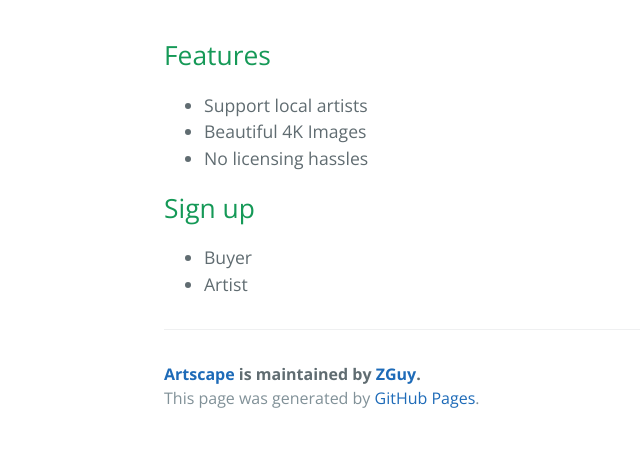
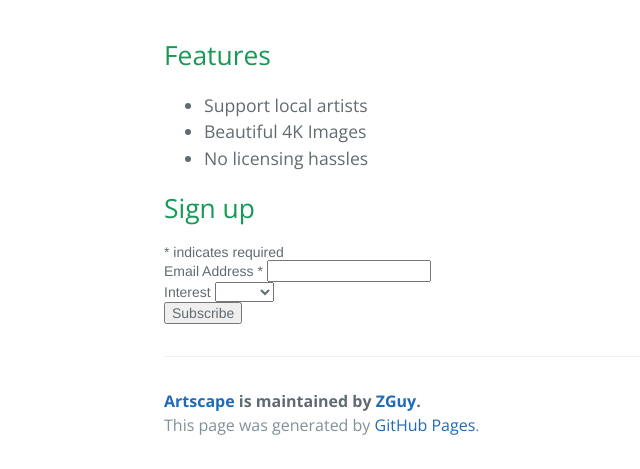
Before and after one commit to zguys/Artscape, a Jekyll site: the page built from index.markdown, in a window 1280 px wide. Shown: the part 962-1431 px from the top of the page, without its empty margins (60-700 px from the left). Built offline with Jekyll 4.4.1, drawn with Linux system fonts in a browser that asks for light colours; comment, search, counter and statistics services are not loaded; before the commit the page ends 1404 px from its top, so only the background shows below that.

Commit message:
Add sign up form with mail chimp

```diff
--- a/_includes/head.html
+++ b/_includes/head.html
@@ -3,6 +3,16 @@
   <title>{{ site.title }}</title>
   <meta name="viewport" content="width=device-width, initial-scale=1">
   <meta name="theme-color" content="#157878">
+
+  <!-- Start Mail Chimp -->
+  <link href="//cdn-images.mailchimp.com/embedcode/classic-10_7.css" rel="stylesheet" type="text/css">
+  <style type="text/css">
+    #mc_embed_signup{background:#fff; clear:left; font:14px Helvetica,Arial,sans-serif; }
+    /* Add your own Mailchimp form style overrides in your site stylesheet or in this style block.
+       We recommend moving this block and the preceding CSS link to the HEAD of your HTML file. */
+  </style>
+  <!-- End Mail Chimp -->
+
   <link rel="stylesheet" href="{{ site.baseurl }}/css/normalize.css">
   <link href='https://fonts.googleapis.com/css?family=Open+Sans:400,700' rel='stylesheet' type='text/css'>
   <link rel="stylesheet" href="{{ site.baseurl }}/css/cayman.css">
--- a/_includes/sign-up.html
+++ b/_includes/sign-up.html
@@ -1,8 +1,35 @@
 <section class="sign-up">
     <h2>Sign up</h2>
+    <!-- Begin Mailchimp Signup Form -->
+    <div id="mc_embed_signup">
+        <form action="https://zguy.us10.list-manage.com/subscribe/post?u=d79159c348b642ceb2f228f8c&amp;id=b17799ca1c" method="post" id="mc-embedded-subscribe-form" name="mc-embedded-subscribe-form" class="validate" target="_blank" novalidate>
+            <div id="mc_embed_signup_scroll">
 
-    <ul>
-        <li>Buyer</li>
-        <li>Artist</li>
-    </ul>
+                <div class="indicates-required"><span class="asterisk">*</span> indicates required</div>
+                <div class="mc-field-group">
+                    <label for="mce-EMAIL">Email Address  <span class="asterisk">*</span>
+                    </label>
+                    <input type="email" value="" name="EMAIL" class="required email" id="mce-EMAIL">
+                </div>
+                <div class="mc-field-group">
+                    <label for="mce-group[14421]">Interest </label>
+                    <select name="group[14421]" class="REQ_CSS" id="mce-group[14421]">
+                        <option value=""></option>
+                        <option value="1">Artist</option>
+                        <option value="2">Buyer</option>
+
+                    </select>
+                </div>
+                <div id="mce-responses" class="clear">
+                    <div class="response" id="mce-error-response" style="display:none"></div>
+                    <div class="response" id="mce-success-response" style="display:none"></div>
+                </div>    <!-- real people should not fill this in and expect good things - do not remove this or risk form bot signups-->
+                <div style="position: absolute; left: -5000px;" aria-hidden="true"><input type="text" name="b_d79159c348b642ceb2f228f8c_b17799ca1c" tabindex="-1" value=""></div>
+                <div class="clear"><input type="submit" value="Subscribe" name="subscribe" id="mc-embedded-subscribe" class="button"></div>
+            </div>
+        </form>
+    </div>
+
+    <!--End mc_embed_signup-->
+
 </section>
```
